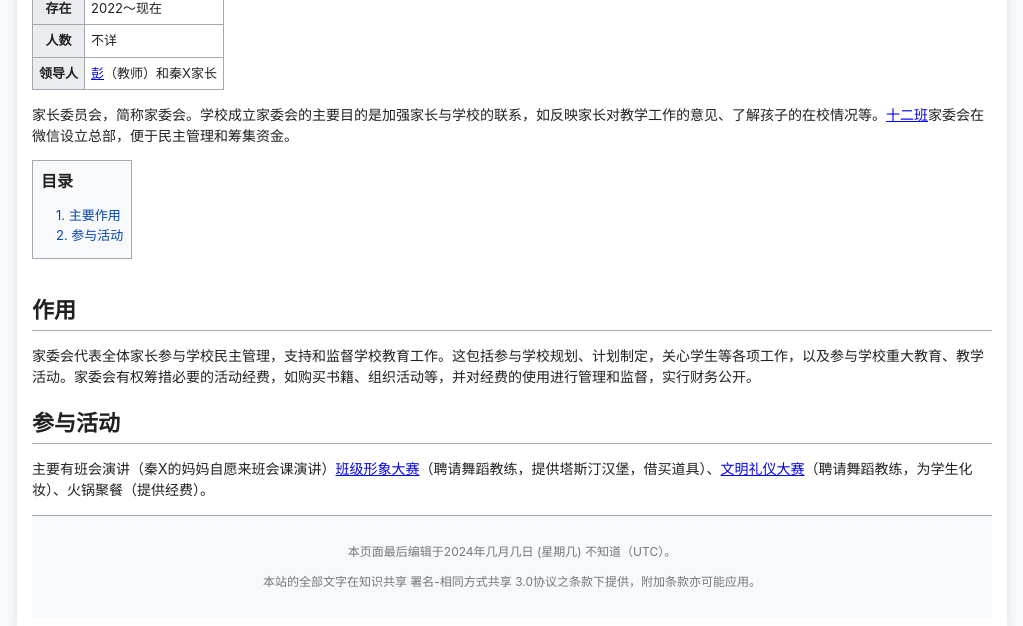
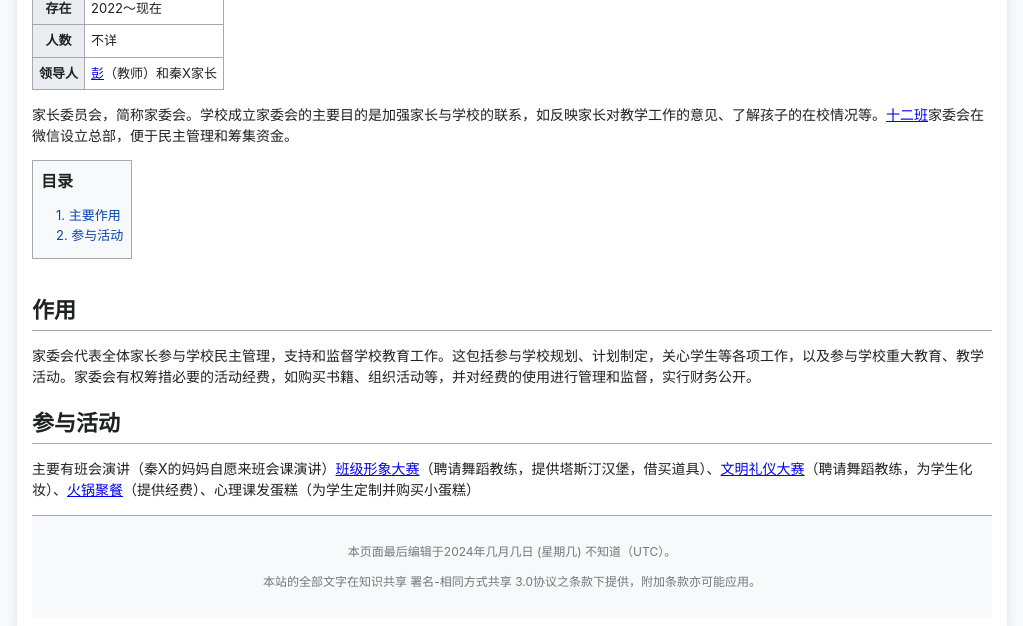
Before and after one commit to hljhlj121311/jiaweihui, a plain HTML site: page index.html in a window 1280 px wide. Shown: the part 166-792 px from the top of the page, without its empty margins (128-1151 px from the left). Drawn offline with Linux system fonts and the light colour scheme.

Commit message:
Update index.html

```diff
--- a/index.html
+++ b/index.html
@@ -228,7 +228,7 @@
 
 
         <h2 id="section2">参与活动</h2>
-        <p>主要有班会演讲（秦X的妈妈自愿来班会课演讲）<a href="https://banjixingxiangdasai-github-io.pages.dev/">班级形象大赛</a>（聘请舞蹈教练，提供塔斯汀汉堡，借买道具）、<a href="https://wenmingliyidasai-github-io.pages.dev/">文明礼仪大赛</a>（聘请舞蹈教练，为学生化妆）、火锅聚餐（提供经费）。</p>
+        <p>主要有班会演讲（秦X的妈妈自愿来班会课演讲）<a href="https://banjixingxiangdasai-github-io.pages.dev/">班级形象大赛</a>（聘请舞蹈教练，提供塔斯汀汉堡，借买道具）、<a href="https://wenmingliyidasai-github-io.pages.dev/">文明礼仪大赛</a>（聘请舞蹈教练，为学生化妆）、<a href="https://huoguojucan.pages.dev/">火锅聚餐</a>（提供经费）、心理课发蛋糕（为学生定制并购买小蛋糕）</p>
 
 
 
```
